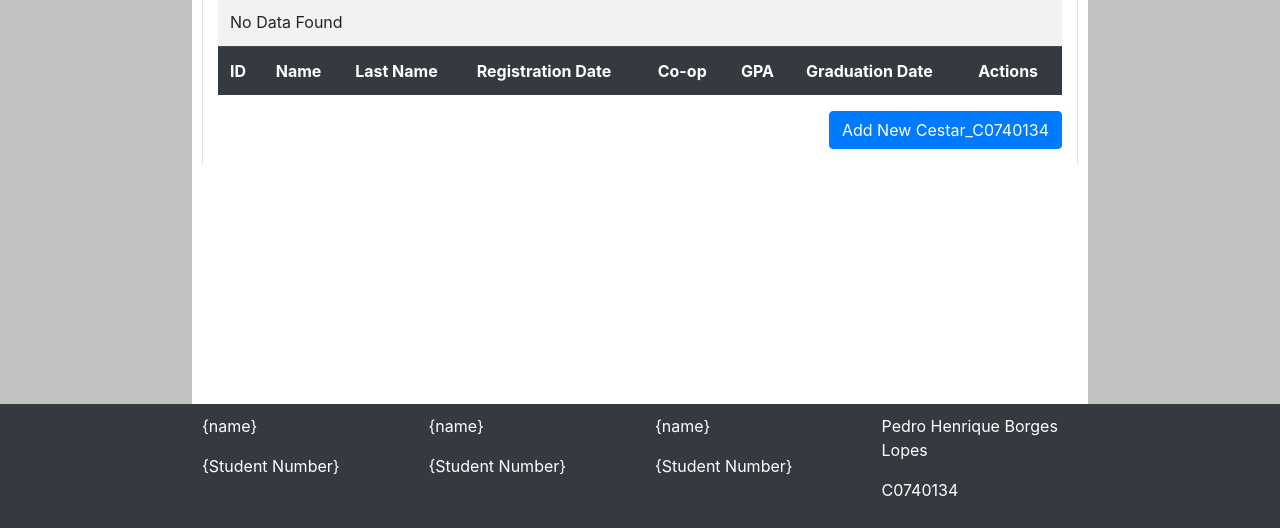
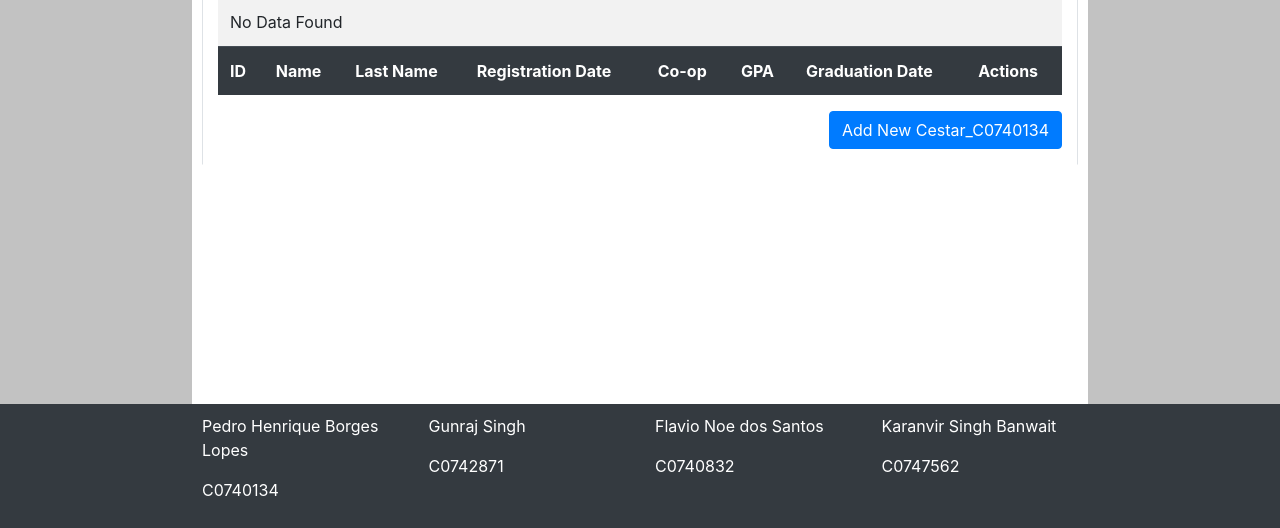
Before and after one commit to pedroborges123/FinalProject-EnterpriseTechnologies, a plain HTML site: page front-end/app/index.html in a window 1280 px wide. Shown: the part 296-824 px from the top of the page. Drawn offline with nearby package versions, Linux system fonts and the light colour scheme; no server answers.

Commit message:
Database  Cloud link and all members name on index page

```diff
--- a/back-end/server/database/database.js
+++ b/back-end/server/database/database.js
@@ -1,6 +1,6 @@
 var MongoClient = require('mongodb').MongoClient;
-var url = "mongodb://localhost:27017"; //TODO: change this for the mongodb server url
-var database = "exam3_C0740134";//TODO: change this
+var url = "mongodb+srv://KaranBanwait:TNeMyWTvWGu8G2m@cluster0-szeym.mongodb.net/test?retryWrites=true&w=majority"; //TODO: change this for the mongodb server url
+var database = "EnterPrise_Project_C0747562";//TODO: change this
 var ObjectID = require('mongodb').ObjectID;
 
 class DataBase {
--- a/front-end/app/index.html
+++ b/front-end/app/index.html
@@ -67,23 +67,23 @@
         <div class="footer-content">
             <div class="row">
                 <div class="col-lg-3">
-                    <p>{name}</p>
-                    <p>{Student Number}</p>
+                    <p>Pedro Henrique Borges Lopes</p>
+                    <p>C0740134</p>
                 </div>
 
                 <div class="col-lg-3">
-                    <p>{name}</p>
-                    <p>{Student Number}</p>
+                    <p>Gunraj Singh</p>
+                    <p>C0742871</p>
                 </div>
 
                 <div class="col-lg-3">
-                    <p>{name}</p>
-                    <p>{Student Number}</p>
+                    <p>Flavio Noe dos Santos </p>
+                    <p>C0740832</p>
                 </div>
 
                 <div class="col-lg-3">
-                    <p>Pedro Henrique Borges Lopes</p>
-                    <p>C0740134</p>
+                    <p>Karanvir Singh Banwait</p>
+                    <p>C0747562</p>
                 </div>
 
             </div>
```
